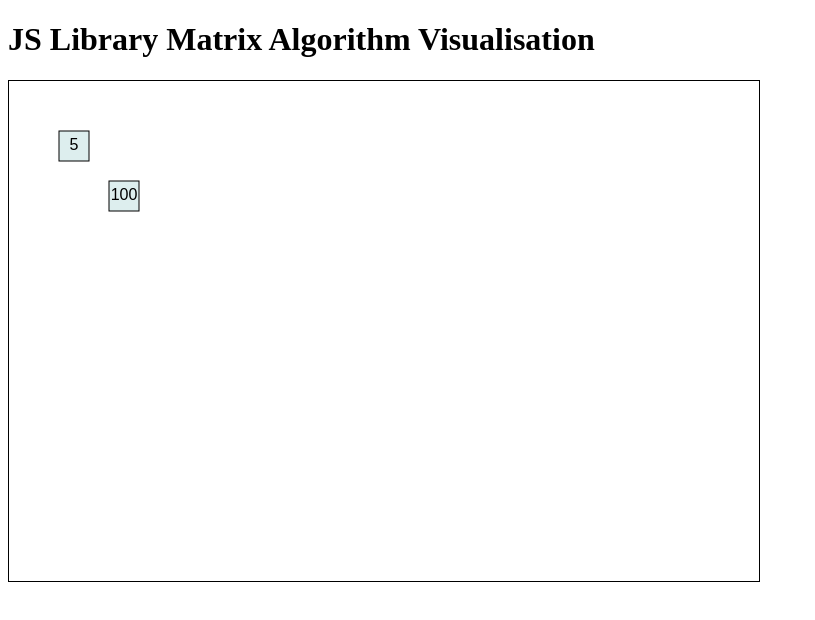
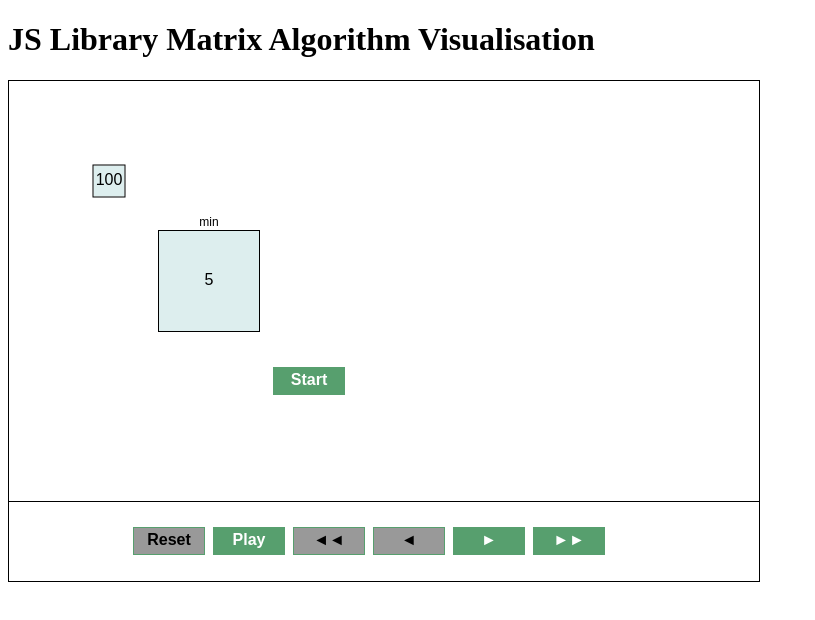
Before and after one commit to veghl/javascript-library-matrixalgorithm, a website: page index.html in a window 1280 px wide. Shown: the whole page, without its empty margins (0-815 px from the left). Drawn offline with Linux system fonts and the light colour scheme.

Commit message:
Finished MatrixButton, started Controller. Todo: Matrix rendering.

```diff
--- a/index.html
+++ b/index.html
@@ -13,19 +13,25 @@
         const max = new matrixvis.MatrixElement("max", 100);
         max.x = 100;
         max.y = 100;
+        canvas.add(max, "max");
 
-        canvas.add(max, "max");
-        const min = new matrixvis.MatrixElement("min", 5);
-        min.x = 50;
-        min.y = 50;
+        const min = new matrixvis.MatrixElement("min", 5, false, true);
+        min.x = 200;
+        min.y = 200;
+        min.width = 100;
+        min.height = 100
         canvas.add(min, "min")
 
         const matrix = new matrixvis.Matrix("matrix", [[0,0,1],[1,2,3],[0,0,0]])
         matrix.x= 0;
         matrix.y= 0;
-
         const getting = canvas.get("min");
         console.log(getting);
+
+        const button = new matrixvis.MatrixButton("Start", 70, "a");
+        button.x = 300;
+        button.y = 300;
+        canvas.add(button, "button");
         canvas.render();
 
     </script>
--- a/src/CanvasRenderer.js
+++ b/src/CanvasRenderer.js
@@ -1,3 +1,5 @@
+import {matrixvis} from "./index.js";
+
 export class CanvasRenderer {
     constructor(canvasId) {
         document.onselectstart = function () {return false;};
@@ -6,24 +8,31 @@ export class CanvasRenderer {
         this.ctx = this.canvas.getContext('2d');
 
         this.matrixItems = {};
-
         this.vars = {};
 
-        //this.controller = new matrixvis.Controller();
-        //this.controller.ctx = this.ctx;
+        this.controller = new matrixvis.Controller(this.ctx);
+        this.controller.x =this.canvas.width / 6;
+        this.controller.y = this.ctx.canvas.height - 40;
+
+        this.canvas.addEventListener("mousemove", this.mouseMoveEvent);
         this.render = (evt) => {
             this.ctx.clearRect(0, 0, this.canvas.width, this.canvas.height);
-
+            this.controller.render();
             for (const matrixItem of Object.values(this.matrixItems)) {
                 if(typeof matrixItem.render === 'function') {
                     matrixItem.render();
                 }
             }
         }
+    }
 
-        this.get = (id) => {
-            return this.matrixItems[id];
-        }
+
+    mouseMoveEvent = (event) => {
+
+    }
+
+    get = (id) => {
+        return this.matrixItems[id];
     }
 
 
--- a/src/Controller.js
+++ b/src/Controller.js
@@ -1,4 +1,61 @@
+import {matrixvis} from "./index.js";
+
 export class Controller {
-    constructor() {
+    constructor(ctx) {
+
+        this.x = 0;
+        this.y = 0;
+        this.ctx = ctx;
+
+        //Controller labels
+        this.resetLabel = "Reset";
+        this.startLabel = "Play";
+        this.stopLabel = "Stop";
+        this.prevLabel = "◄◄";
+        this.prevSingleLabel = "◄";
+        this.nextSingleLabel = "►";
+        this.nextLabel = "►►";
+
+        this.reset = new matrixvis.MatrixButton(this.resetLabel, 70,);
+        this.startStop = new matrixvis.MatrixButton(this.startLabel, 70);
+        this.prevStep = new matrixvis.MatrixButton(this.prevLabel, 70,);
+        this.nextStep = new matrixvis.MatrixButton(this.nextLabel, 70);
+        this.prevSingleStep = new matrixvis.MatrixButton(this.prevSingleLabel, 70);
+        this.nextSingleStep = new matrixvis.MatrixButton(this.nextSingleLabel, 70);
+
+        this.reset.enabled = false;
+        this.prevStep.enabled = false;
+        this.prevSingleStep.enabled = false;
     }
+
+    render() {
+        // Draw a line above the buttons
+        this.ctx.beginPath();
+        this.ctx.strokeStyle = "#000";
+        this.ctx.moveTo(0, this.y - 40 + 0.5);
+        this.ctx.lineTo(this.ctx.canvas.clientWidth, this.y - 40 + 0.5);
+        this.ctx.stroke();
+
+        // Draw the buttons
+        let spaceWidth = 0;
+        const buttons = [
+            this.reset,
+            this.startStop,
+            this.prevStep,
+            this.prevSingleStep,
+            this.nextSingleStep,
+            this.nextStep
+        ];
+
+        buttons.forEach(button => {
+            if (button.width > 0) {
+                button.ctx = this.ctx;
+                button.x = this.x + button.width / 2 + spaceWidth;
+                button.y = this.y;
+                button.render();
+                spaceWidth += button.width + 10; // Add space between buttons
+            }
+        });
+    }
+
 }
--- a/src/MatrixButton.js
+++ b/src/MatrixButton.js
@@ -5,19 +5,45 @@ export class MatrixButton extends MatrixData{
         super();
         this.x = 0;
         this.y = 0;
+        this.text = text;
         this.width = width;
-        this.height = 30;
+        this.height = 26;
         this.enabled = true;
         this.clicked = false;
         this.clickFcn = clickFcn;
 
+        this.font = "bold 16px Arial";
+        this.strokeColor = "#FFF";
+        this.defaultColor = "#579F6E";
+        this.disabledColor = "#999";
     }
 
     render(ctx) {
         if (this.width > 0) {
             if (this.enabled === true) {
-
+                this.ctx.fillStyle = this.defaultColor;
+            } else {
+                this.ctx.fillStyle = this.disabledColor;
             }
+            this.ctx.fillRect(this.x - this.width / 2, this.y - this.height / 2, this.width, this.height);
+            this.ctx.strokeStyle = this.defaultColor;
+            this.ctx.strokeRect(this.x - this.width / 2 - 0.5 , this.y - this.height / 2 - 0.5, this.width + 1, this.height + 1);
+            if (this.enabled === true) {
+                this.ctx.fillStyle = this.strokeColor;
+            } else {
+                this.ctx.fillStyle = "#000";
+            }
+            this.ctx.font = this.font;
+            this.ctx.textAlign = "center";
+            this.ctx.textBaseline = "middle";
+            this.ctx.fillText(this.text, this.x, this.y);
         }
     }
+
+    isOver(x,y) {
+        if (this.width > 0 && Math.abs(x - this.x) <= this.width && Math.abs(y - this.y) <= this.height) {
+            return true;
+        }
+        return false;
+    }
 }
--- a/src/MatrixElements.js
+++ b/src/MatrixElements.js
@@ -1,18 +1,22 @@
 import {MatrixData} from "./MatrixData.js";
 
 export class MatrixElement extends MatrixData {
-    constructor(name, value, changeable) {
+    constructor(name, value, changeable, showLabel) {
         super();
         if (typeof changeable === "undefined") {
             changeable = false;
         }
+        if (typeof showLabel === "undefined") {
+            showLabel = false;
+        }
         this.name = name;
         this.value = value;
         this.changeable = changeable;
+        this.showLabel = showLabel;
         this.minValue = 0;
         this.maxValue = 0;
-        this.width = 30; //default width of the variable
-        this.height = 30; //default height of the variable
+        this.width = 31; //default width of the variable
+        this.height = 31; //default height of the variable
 
         this.defaultColor = '#DEE';
         this.redColor = '#FF0000';
@@ -23,18 +27,22 @@ export class MatrixElement extends MatrixData {
 
     render(ctx) {
         this.ctx.fillStyle = this.defaultColor;
-        this.ctx.fillRect(this.x, this.y, this.width, this.height);
+        this.ctx.fillRect(this.x - this.width / 2, this.y - this.height / 2, this.width, this.height);
         this.ctx.strokeStyle = this.strokeColor;
-        this.ctx.strokeRect(this.x, this.y, this.width, this.height);
+        this.ctx.strokeRect(this.x - this.width / 2 - 0.5, this.y - this.height / 2 - 0.5, this.width + 1, this.height + 1);
 
         this.ctx.fillStyle = this.strokeColor;
         this.ctx.font = "16px Arial";
         this.ctx.textAlign = "center";
         this.ctx.textBaseline = "middle";
 
-        this.centerX = this.x + this.width / 2;
-        this.centerY = this.y + this.height / 2;
-        this.ctx.fillText(this.value, this.centerX, this.centerY);
+        this.ctx.fillText(this.value, this.x, this.y);
+
+        if (this.showLabel) {
+            this.ctx.font = "12px Arial";
+            this.ctx.textBaseline = "alphabetic";
+            this.ctx.fillText(this.name, this.x, this.y - this.height /2 - 5);
+        }
     }
 
 
```
